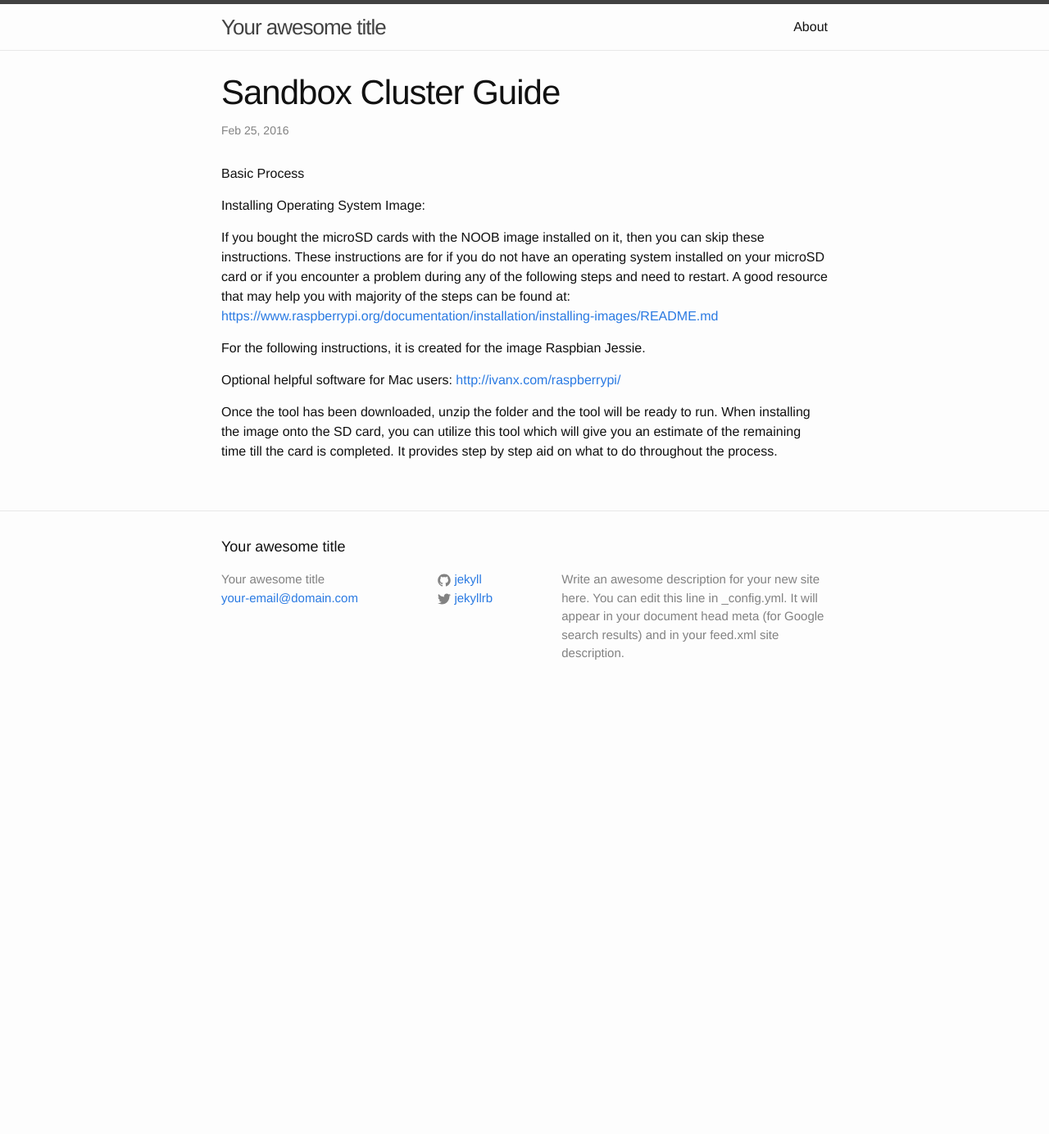
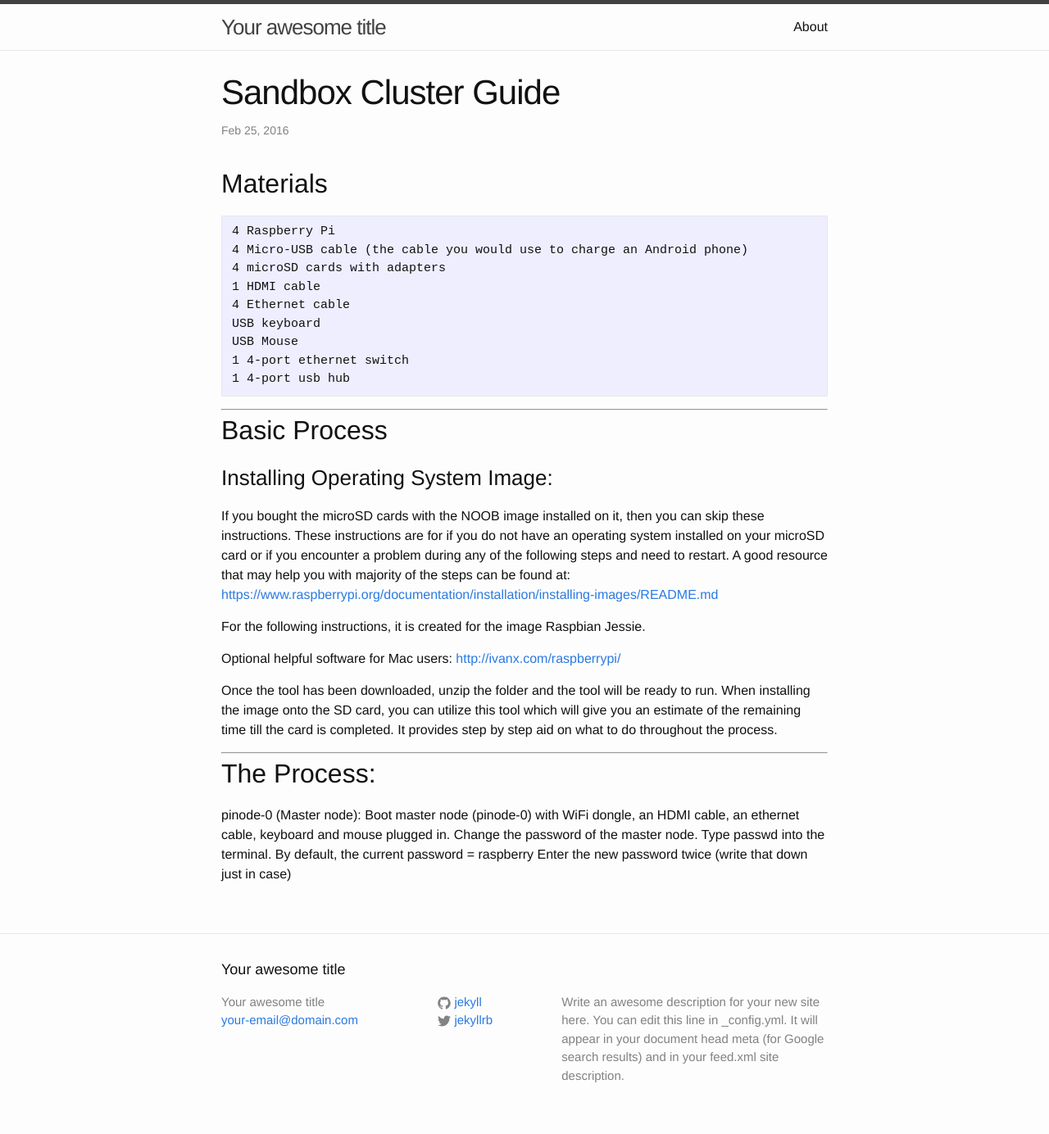
Before and after one commit to sdsc/sandbox-cluster-guide, a Jekyll site: the page built from sandbox-cluster-site/_posts/2016-02-25-Sandbox-Cluster-Guide.markdown, in a window 1280 px wide. Shown: the whole page at 82% size. Built offline with Jekyll 4.4.1, drawn with Linux system fonts in a browser that asks for light colours; before the commit the page ends 900 px from its top, so only the background shows below that.

Commit message:
updated part of tutorial to blog

```diff
--- a/sandbox-cluster-site/_posts/2016-02-25-Sandbox-Cluster-Guide.markdown
+++ b/sandbox-cluster-site/_posts/2016-02-25-Sandbox-Cluster-Guide.markdown
@@ -4,10 +4,23 @@ title:  "Sandbox Cluster Guide"
 date:   2016-02-25 09:30:00
 categories:   cluster lessons
 ---
+## Materials
+	4 Raspberry Pi
+	4 Micro-USB cable (the cable you would use to charge an Android phone)
+	4 microSD cards with adapters
+	1 HDMI cable
+	4 Ethernet cable
+	USB keyboard
+	USB Mouse
+	1 4-port ethernet switch
+	1 4-port usb hub
 
-Basic Process
 
-Installing Operating System Image:
+----
+
+## Basic Process
+
+### Installing Operating System Image:
 
 If you bought the microSD cards with the NOOB image installed on it, then you can skip these instructions. These instructions are for if you do not have an operating system installed on your microSD card or if you encounter a problem during any of the following steps and need to restart. A good resource that may help you with majority of the steps can be found at: [https://www.raspberrypi.org/documentation/installation/installing-images/README.md]
 
@@ -17,6 +30,17 @@ Optional helpful software for Mac users: [http://ivanx.com/raspberrypi/]
 
 Once the tool has been downloaded, unzip the folder and the tool will be ready to run. When installing the image onto the SD card, you can utilize this tool which will give you an estimate of the remaining time till the card is completed. It provides step by step aid on what to do throughout the process.
 
+----
+
+## The Process:
+
+pinode-0 (Master node):
+Boot master node (pinode-0) with WiFi dongle, an HDMI cable,  an ethernet cable, keyboard and mouse plugged in.
+Change the password of the master node.
+Type passwd into the terminal.
+By default, the current password = raspberry
+Enter the new password twice (write that down just in case)
+
 
 [https://www.raspberrypi.org/documentation/installation/installing-images/README.md]:https://www.raspberrypi.org/documentation/installation/installing-images/README.md
 [http://ivanx.com/raspberrypi/]:http://ivanx.com/raspberrypi/
```
